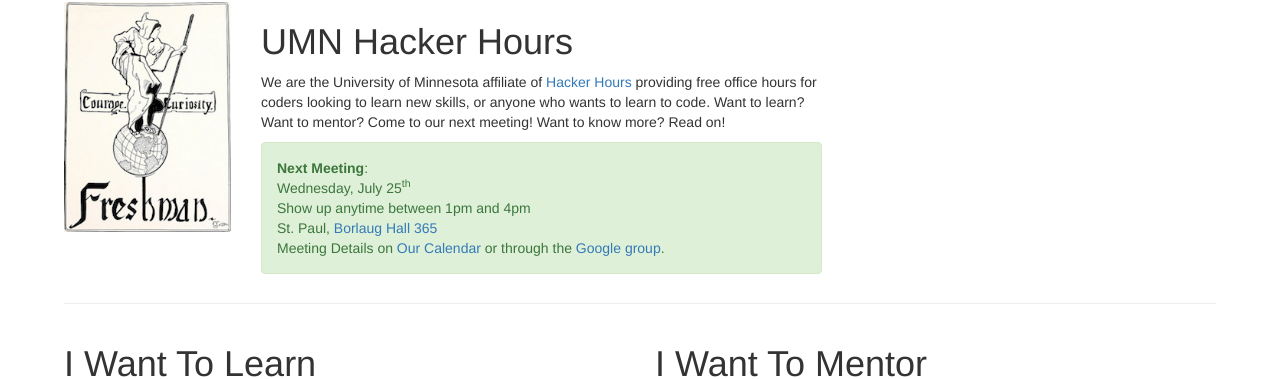
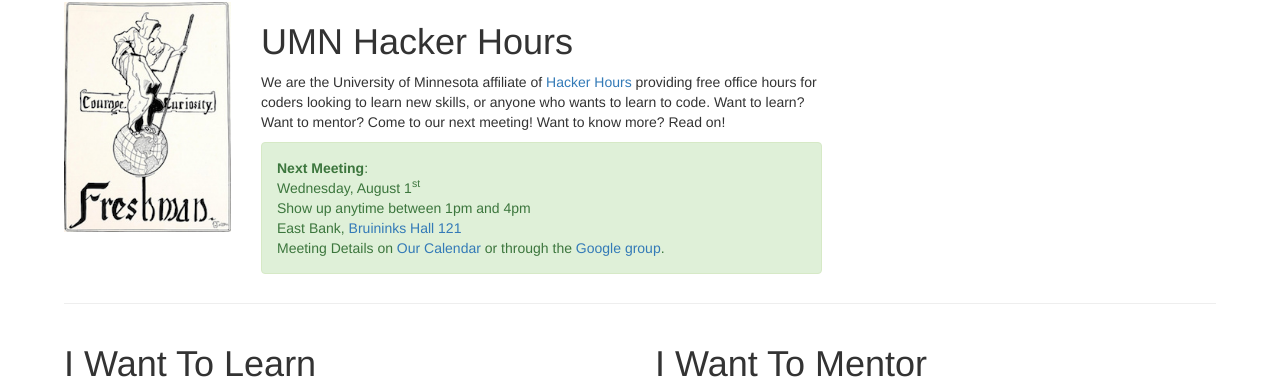
Before and after one commit to umnhackerhours/umnhackerhours.github.io, a Jekyll site: the page built from index.markdown, in a window 1280 px wide. Shown: the part 102-481 px from the top of the page. Built offline with Jekyll 4.4.1, drawn with Linux system fonts in a browser that asks for light colours.

Commit message:
2018-08-01

```diff
--- a/index.markdown
+++ b/index.markdown
@@ -13,13 +13,13 @@ description: Home
       <div class="alert alert-success" role="alert">
         <a class="anchor" id="next_meeting"></a>
         <strong>Next Meeting</strong>:<br />
-        Wednesday, July 25<sup>th</sup><br />
+        Wednesday, August 1<sup>st</sup><br />
         Show up anytime between 1pm and 4pm<br />
         <!-- East Bank, <a href="https://roomsearch.umn.edu/roomsearch/#/rooms/8ec1a1cb-2981-4ab1-ac3d-390ab620d10a">Bruininks Hall 121</a><br /> -->
         <!-- West Bank, <a href="https://roomsearch.umn.edu/roomsearch/#/rooms/5a3841ba-32b2-4dcd-bac6-deda166f50f2">Carlson 2-219</a><br /> -->
         <!-- St. Paul, <a href="https://roomsearch.umn.edu/roomsearch/#/rooms/236c88ec-0616-496e-bdfa-7d3b96ee9e33">Borlaug Hall 365</a><br /> -->
 
-        St. Paul, <a href="https://roomsearch.umn.edu/roomsearch/#/rooms/236c88ec-0616-496e-bdfa-7d3b96ee9e33">Borlaug Hall 365</a><br />
+        East Bank, <a href="https://roomsearch.umn.edu/roomsearch/#/rooms/8ec1a1cb-2981-4ab1-ac3d-390ab620d10a">Bruininks Hall 121</a><br />
         Meeting Details on <a href="https://www.google.com/calendar/embed?src=umn.edu_ii9odmho4m63bsq19879mu0iis%40group.calendar.google.com&ctz=America/Chicago">Our Calendar</a> or through the <a href='https://groups.google.com/a/umn.edu/d/hackerhours'>Google group</a>.
       </div>
     </div>
```
